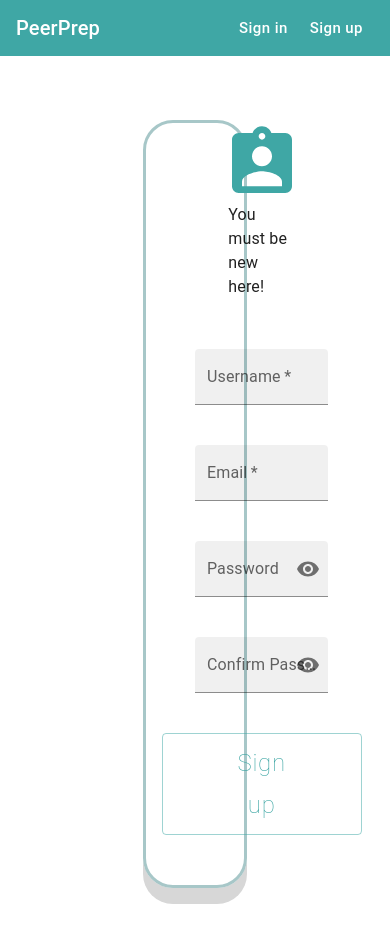
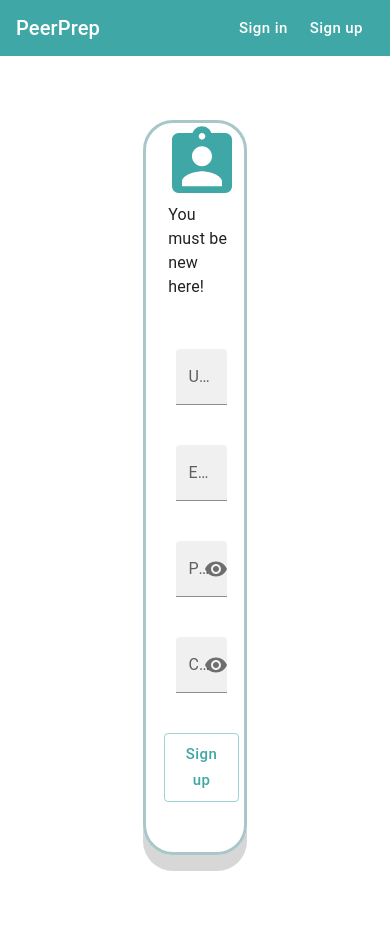
Before and after one commit to CS3219-AY2223S1/cs3219-project-ay2223s1-g28, a React (Create React App) app in the folder frontend/: page /signup in a window 390 px wide. Shown: the top 942 px of the page. After the commit the page ends 919 px from the top, so only its background shows below. Built offline with nearby package versions, Linux system fonts and the light colour scheme; no server answers.

Commit message:
Responsively shrink signup button

```diff
--- a/frontend/src/components/forms/SignupForm.module.css
+++ b/frontend/src/components/forms/SignupForm.module.css
@@ -2,8 +2,14 @@
     margin: 50px 0;
 }
 
-.signup_button {
-    padding: 8px 75px !important;
+.signin_button {
+    padding: 8px 30px !important;
     font-size: 24px !important;
     font-weight: lighter !important;
-}
+  }
+
+  @media only screen and (min-width: 600px) {
+    .signin_button {
+      padding: 8px 75px !important;
+    }
+  }
```
